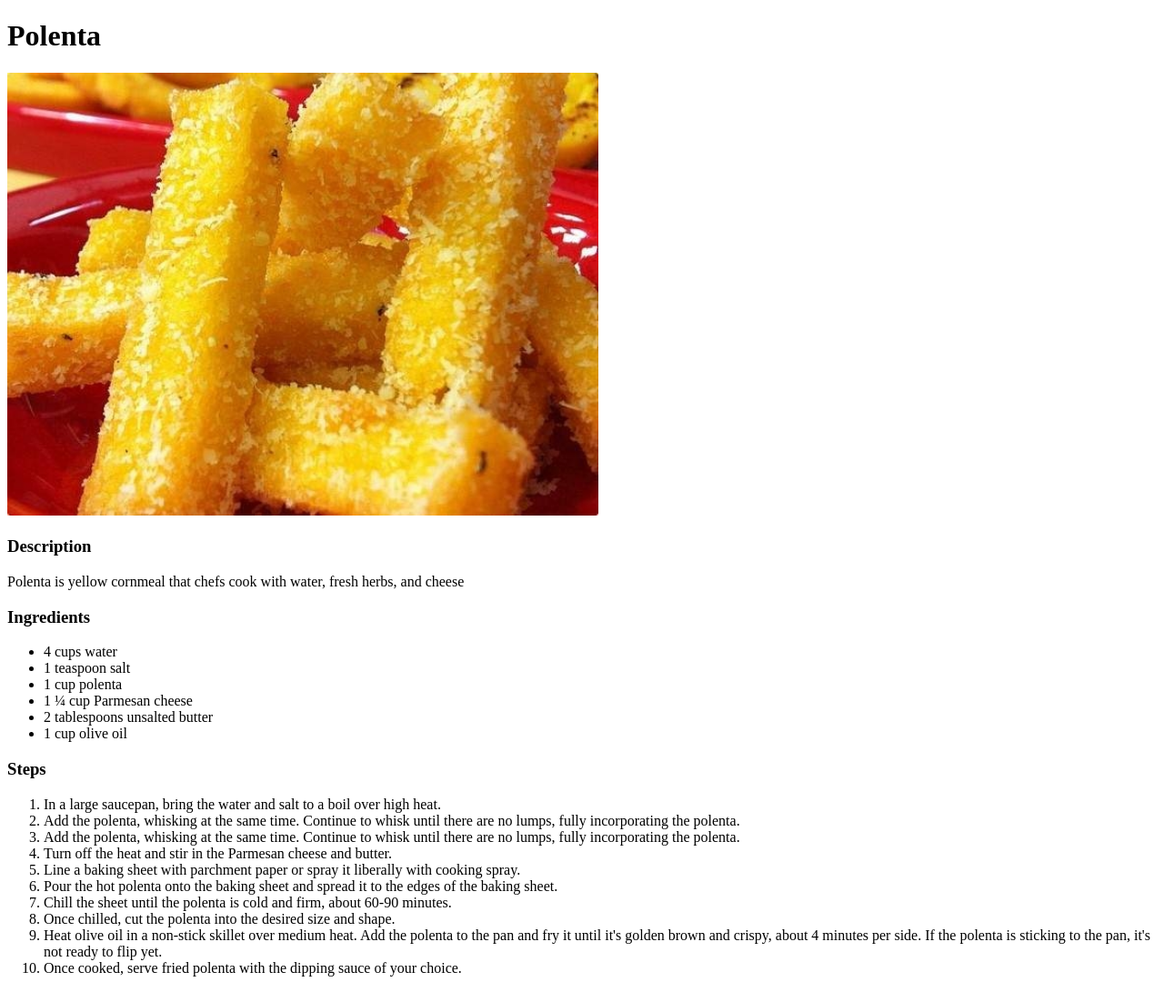
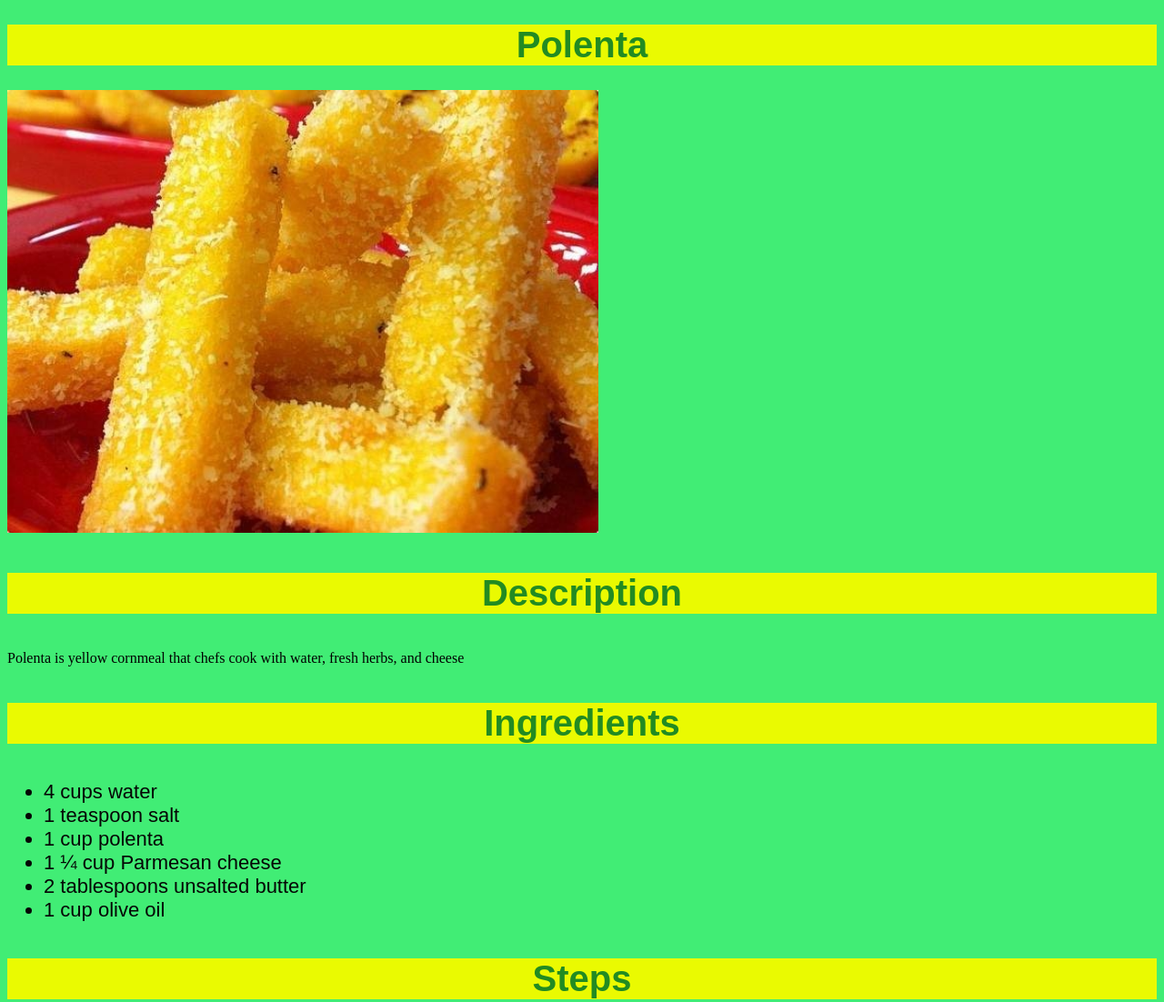
Before and after one commit to joaofilipeq/odin-recipes-site, a plain HTML site: page recipes/polenta.html in a window 1280 px wide. Shown: the top 1102 px of the page at 91% size. Drawn offline with Linux system fonts and the light colour scheme.

Commit message:
Changes bg color, font, alignments and font sizes

```diff
--- a/recipes/polenta.html
+++ b/recipes/polenta.html
@@ -4,17 +4,18 @@
 <head>
     <meta charset="utf-8">
     <title>Odin Recipes</title>
+    <link rel="stylesheet" href="../style.css"
 </head>
 
 <body>
-    <h1>Polenta</h1>
+    <h1 class="header">Polenta</h1>
     <img src="../images/polenta.jpg" width="650" alt="Picture showing a fried polenta">
 
-    <h3>Description</h3>
+    <h3 class="header">Description</h3>
 
     <p>Polenta is yellow cornmeal that chefs cook with water, fresh herbs, and cheese</p>
 
-    <h3>Ingredients</h3>
+    <h3 class="header">Ingredients</h3>
     <ul>
         <li>4 cups water</li>
         <li>1 teaspoon salt</li>
@@ -24,7 +25,7 @@
         <li>1 cup olive oil </li>
     </ul>
 
-    <h3>Steps</h3>
+    <h3 class="header">Steps</h3>
     <ol>
         <li>In a large saucepan, bring the water and salt to a boil over high heat.</li>
         <li>Add the polenta, whisking at the same time. Continue to whisk until there are no lumps, fully incorporating the polenta.</li>
```
Also changed, not shown: recipes/moqueca.html (+4 -3 lines), recipes/pamonha.html (+4 -3 lines).
